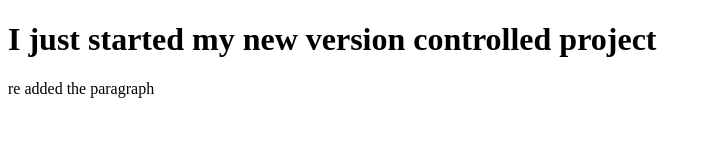
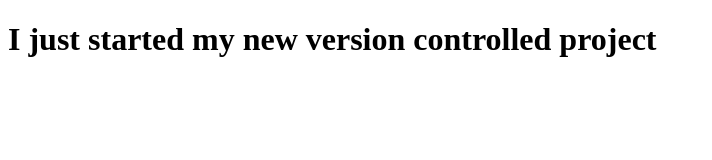
Before and after one commit to lazyninja4ever/secondTest, a plain HTML site: page index.html in a window 1280 px wide. Shown: the whole page, without its empty margins (0-712 px from the left). Drawn offline with Linux system fonts and the light colour scheme.

Commit message:
Revert "added paragraph"
This reverts commit d4d0b871b337d6e10dbdfb751d2a6215b9ba366d.

```diff
--- a/index.html
+++ b/index.html
@@ -6,6 +6,5 @@
 </head>
 <body>
 	<h1> I just started my new version controlled project</h1>
-	<p>re added the paragraph</p>
 </body>
 </html>
```
